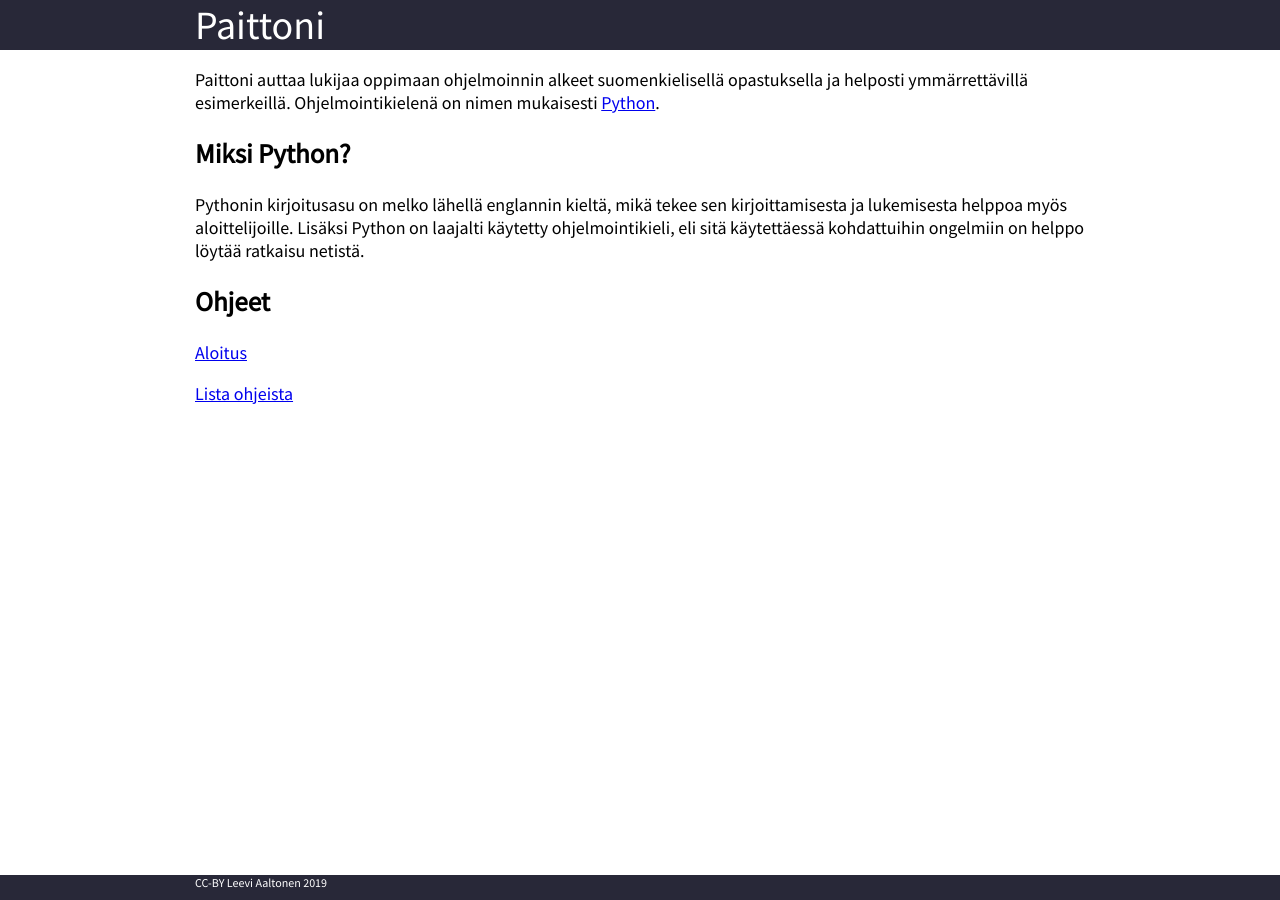
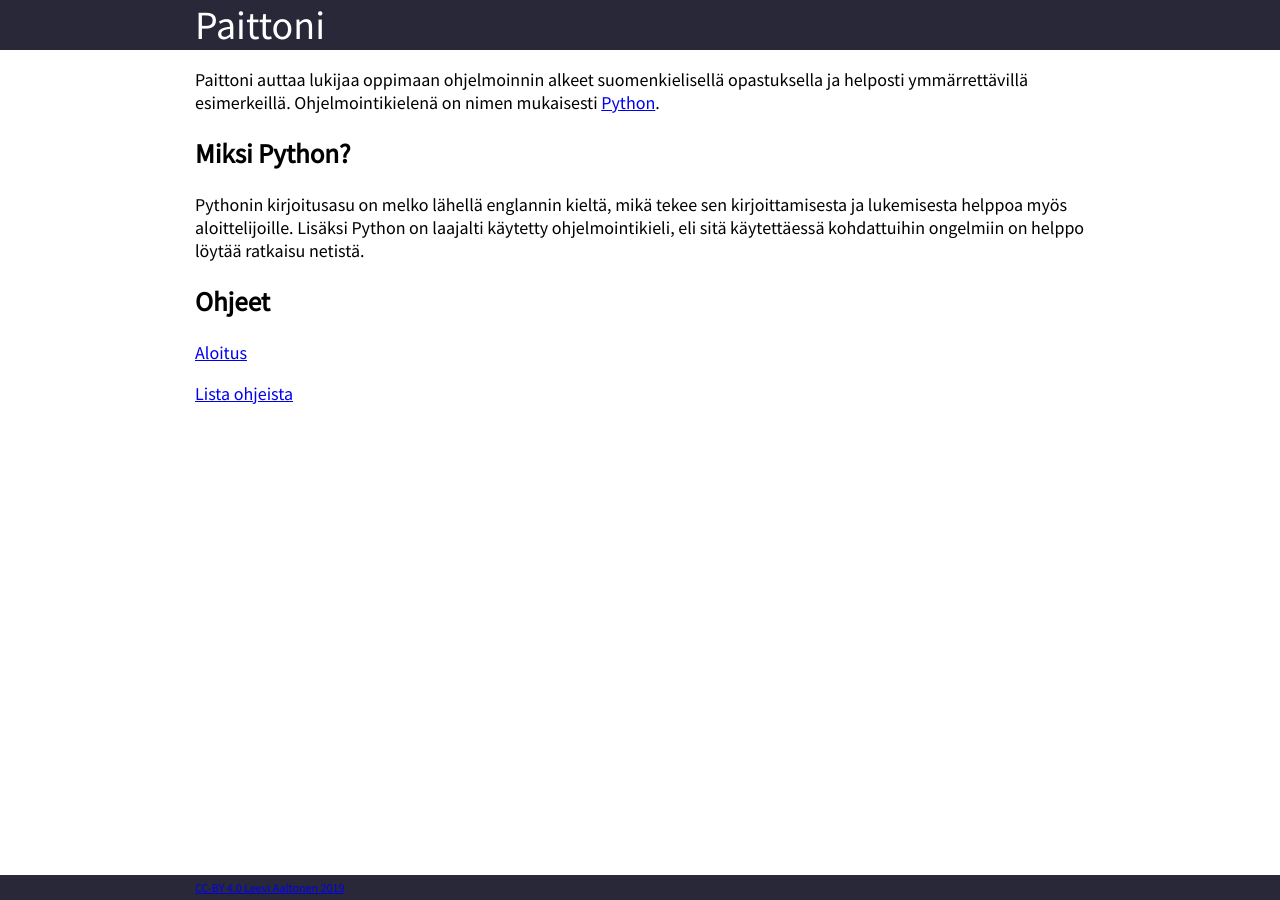
Before and after one commit to Lewskl/paittoni, a Jekyll site: the page built from index.md, in a window 1280 px wide. Built offline with Jekyll 4.4.1, drawn with Linux system fonts in a browser that asks for light colours; our own code applies the rules of GitHub Pages for plain Markdown files.

Commit message:
small fixes

```diff
--- a/_layouts/default.html
+++ b/_layouts/default.html
@@ -24,7 +24,7 @@
     </main>
     <footer>
         <div class="centre-wrapper">
-            CC-BY Leevi Aaltonen 2019
+            <a href="https://creativecommons.org/licenses/by/4.0/deed.fi">CC-BY 4.0 Leevi Aaltonen 2019</a>
         </div>
     </footer>
 </div>
--- a/_sass/site.scss
+++ b/_sass/site.scss
@@ -27,6 +27,7 @@ header {
 footer {
     flex: 0 0 25px;
     font-size: 12px;
+    line-height: 25px;
 }
 
 .header-link {
```
